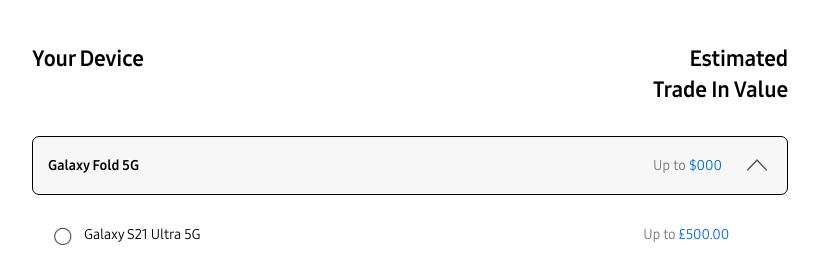
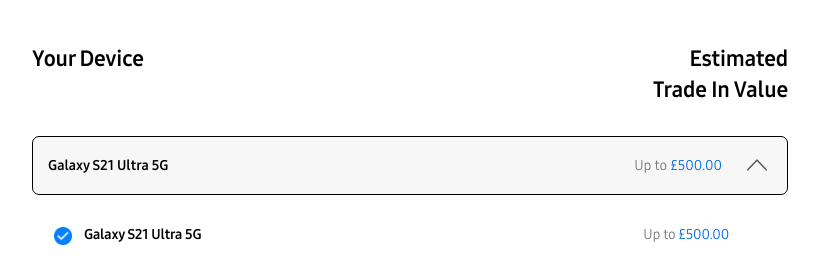
Before and after one commit to yun-ji-cho/smp_trade, a website built with webpack: page dist/index.html in a window 1280 px wide. Shown: the part 1181-1452 px from the top of the page, without its empty margins (230-1049 px from the left). Built offline with nearby package versions, Linux system fonts and the light colour scheme; files whose address does not match are found by name.

Commit message:
리스트 연동 완료

```diff
--- a/src/js/main.js
+++ b/src/js/main.js
@@ -17,7 +17,6 @@
 						.removeClass('choice');
 					$(this).addClass('choice');
 					dev.tabSectionView();
-					dev.changeListView();
 				}
 			});
 		},
@@ -46,6 +45,10 @@
 			//tab 클릭시 첫번째 아이템이 BUY NOW url로 들어가도록
 			dev.ctaLinkChange(category, 0);
 
+			dev.listItemConnect();
+
+			dev.changeListView();
+
 		},
 		//Buy Now 버튼 URL 변경
 		ctaLinkChange : function(array, index){
@@ -69,7 +72,6 @@
 					//구 기종 리스트 보이기
 					dev.changeListView();
 				}
-
 			});
 		},
 		//기종 리스트 접기/펼치기
@@ -80,29 +82,44 @@
 		},
 		//구 기종 리스트 보이게
 		changeListView : function(){
-			var targetName = $('.tab_section .item_button.choice').find('.item_name').text().replace('Galaxy','').replace('5G','').replace('  ',' ').trim();
+			var target = $('.tab_section .item_button.choice');
+			var targetName = target.find('.item_name').text().replace('Galaxy','').replace('5G','').replace('  ',' ').trim();
 
 			var list = returnItemArray.filter(item => item.device === targetName);
 			var listWrap = $('.device .list');
-			console.log(listWrap);
 
 			var itemGroupHtml = '';
 			list.forEach((item, index) => {
-				var inputCheck = (index === 0) ?  'choice' : '';
+				var inputCheck = (index === 0) ?  'checked' : '';
 				var deviceName = item.return_phone.trim();
 				var deviceId = item.return_phone.trim().replace(/ /gi, "_");
 				var deviceRemainPrice = item.remain_price;
-				console.log(deviceName, deviceId);
 
-				//var itemHtml = '<div class="item"><button class="item_button '+ addClass+'">';
 				var itemHtml = '<li class="item"><div class="radio-btn">';
-				itemHtml += '<input type="radio" id="'+ deviceId+ '" name="phone">';
+				itemHtml += '<input type="radio" id="'+ deviceId+ '" name="change_item" '+inputCheck+'>';
 				itemHtml += '<label for="'+ deviceId+ '">' +deviceName+ '</label>';
 				itemHtml += '</div><p class="price">Up to <span>'+ deviceRemainPrice +'</span></p></li>';
 				itemGroupHtml += itemHtml;
 			});
 			listWrap.html(itemGroupHtml);
 
+			dev.listItemConnect();
+			dev.listItemChoice();
+		},
+		// 구 기종 선택시 회색박스에 연동시키기
+		listItemConnect : function(){
+			var checkedLabel = $('input:radio[name="change_item"]:checked').siblings('label');
+			var itemPrice = checkedLabel.closest('.item').find('.price span').text();
+			var itemName = checkedLabel.text();
+			$('#item_name').text(itemName);
+			$('#item_price').text(itemPrice);
+		},
+
+		listItemChoice : function(){
+			//라디오박스 체크 변화될 때마다 아이템의 이름, 가격 가져와 회색박스에 연동
+			$("input[name='change_item']:radio").change(function () {
+        dev.listItemConnect();
+			});
 
 		},
 		init: function() {
@@ -110,6 +127,8 @@
 				dev.tabSectionChange();
 				dev.tabSectionView();
 				dev.changeListView();
+				dev.listItemConnect();
+				dev.listItemChoice();
 			}
 		},
 	};
```
Also changed, not shown: dist/index.html, dist/js/main.js, dist/js/styles.js, 1 other file.
